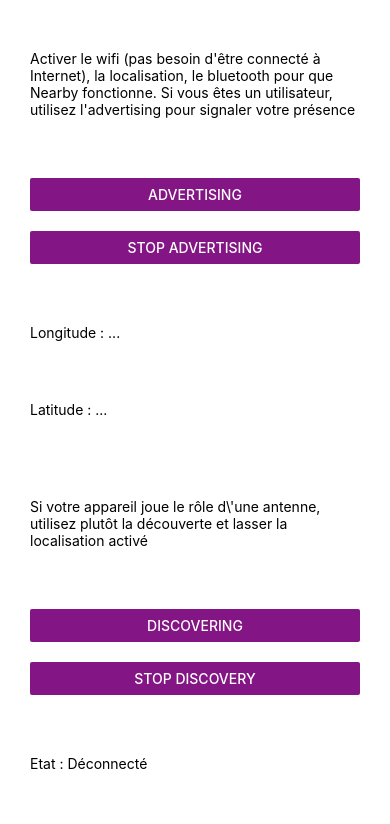
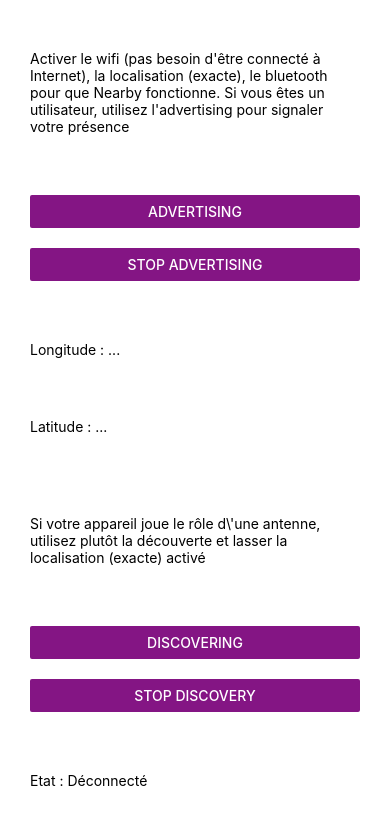
Before and after one commit to trnhatnam/geolocalisation-nearby, a React Native app: screen / in a window 390 px wide. Shown: the top 824 px of the page. Built offline with nearby package versions, Linux system fonts and the light colour scheme.

Commit message:
Changement de texte

```diff
--- a/App.tsx
+++ b/App.tsx
@@ -88,7 +88,7 @@ const App = () => {
   return (
   <>
   <View style={styles.space} />
-  <Text style={styles.text}>Activer le wifi (pas besoin d'être connecté à Internet), la localisation, le bluetooth pour que Nearby fonctionne. Si vous êtes un utilisateur, utilisez l'advertising pour signaler votre présence</Text>
+  <Text style={styles.text}>Activer le wifi (pas besoin d'être connecté à Internet), la localisation (exacte), le bluetooth pour que Nearby fonctionne. Si vous êtes un utilisateur, utilisez l'advertising pour signaler votre présence</Text>
   <View style={styles.button}>
     <Button
     title="Advertising"
@@ -103,7 +103,7 @@ const App = () => {
     <Text style={styles.text}>Longitude : {location ? location.longitude : "..."}</Text>
     <Text style={styles.text}>Latitude : {location ? location.latitude : "..."}</Text>
   <View style={styles.space} />
-  <Text style={styles.text}>Si votre appareil joue le rôle d\'une antenne, utilisez plutôt la découverte et lasser la localisation activé</Text>
+  <Text style={styles.text}>Si votre appareil joue le rôle d\'une antenne, utilisez plutôt la découverte et lasser la localisation (exacte) activé</Text>
   <View style={styles.button}>
     <Button
     title="Discovering"
```
